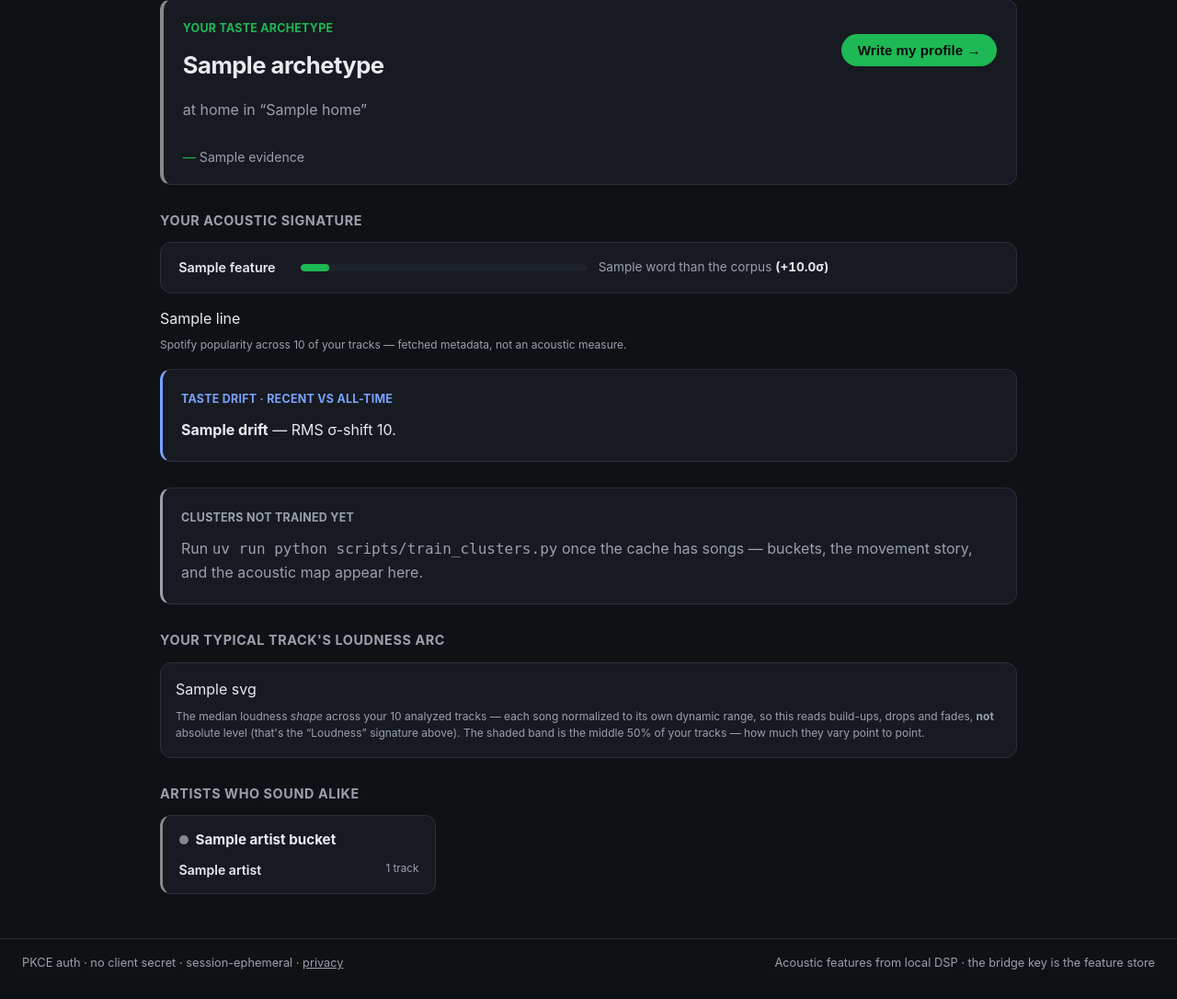
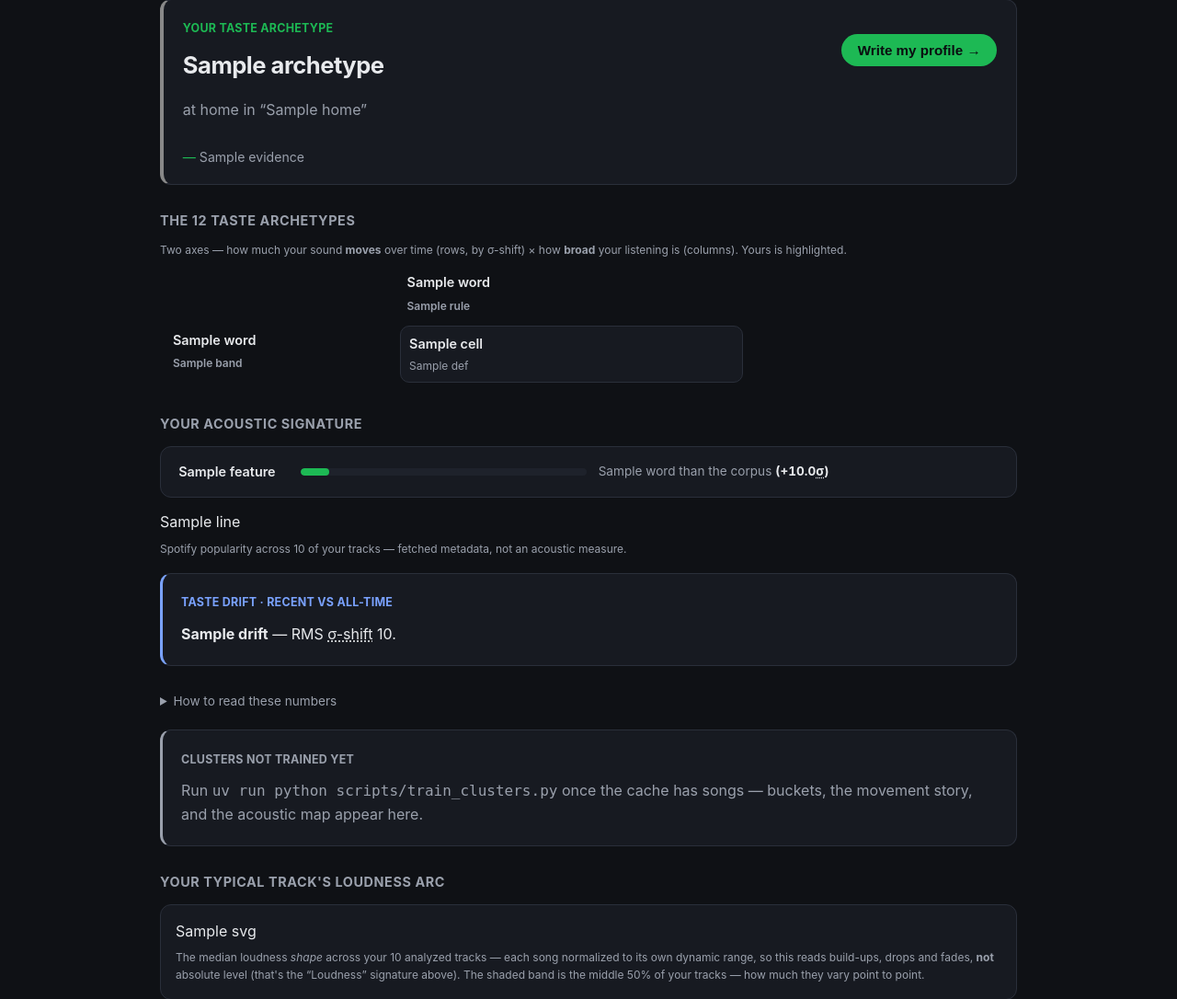
Before and after one commit to JordanVercillo/audio-agentic-pipeline, a FastAPI app: template src/webapp/templates/analytics.html in a window 1280 px wide. Shown: the part 171-1257 px from the top of the page at 92% size. Before the commit the page ends 1225 px from the top, so only its background shows below. Run offline with FastAPI, Linux system fonts and the light colour scheme; the template is opened without the code that fills it: most values are stand-ins (such as "Sample title", 1, 10 or a date in 2020); parts of the project's set-up code (start-up, migrations or seed data) failed here and were passed over.

Commit message:
N1 stats/σ explainer + N2 12-archetype taxonomy (orchestrated: webapp-expert)
N2 — a 12-cell 'The {motion} × {breadth}' taxonomy grid on /analytics with the
user's cell highlighted. Single source of truth: lifted derive_archetype's inline
breadth thresholds (0.70/0.85) into shared _LOYALIST_MIN/_DUALIST_MIN constants
and centralized the name format in archetype_name(), so archetype_taxonomy()
derives every name/σ-band/rule from the SAME constants the classifier uses —
the page can't drift from derive_archetype (proven by a band-probe test).
Behavior of derive_archetype unchanged.

N1 — plain-language explainers for σ / standard deviation / percentile: a
keyboard-accessible <details> 'how to read these numbers' on /analytics and
/explore, plus <abbr> hover glosses on the σ chips and drift line, and a
percentile clause on the corpus-basis popularity line. Deterministic, no LLM.

Grid scrolls in its own overflow-x:auto box (the wide-content pattern); no new
route/token/XSS surface. +2 pure tests, analytics + explore render tests
extended. 339 green; browser-validated live at 375px (page fits, grid scrolls,
guest pinned to 'The Anchored Loyalist').

Co-Authored-By: Claude Opus 4.8 <noreply@anthropic.com>

```diff
--- a/src/webapp/app.py
+++ b/src/webapp/app.py
@@ -40,7 +40,7 @@ from .analytics import (
     popularity_context,
     scatter_svg,
 )
-from .archetype import derive_archetype
+from .archetype import archetype_taxonomy, derive_archetype
 from .explore import (
     catalog_groups,
     histogram_svg,
@@ -413,7 +413,8 @@ def create_app() -> FastAPI:
 
         ctx: dict[str, Any] = {"authed": True, "trained": False, "archetype": None,
                                "coverage": taste.get("coverage"),
-                               "drift": taste.get("drift")}
+                               "drift": taste.get("drift"),
+                               "taxonomy": archetype_taxonomy()}  # N2: static reference grid
         # Signature works even before any model is trained (population stats only).
         population = list(cache.all_features().values())
         ctx["signature"] = acoustic_signature(list(cached.values()), population)
--- a/src/webapp/archetype.py
+++ b/src/webapp/archetype.py
@@ -20,6 +20,8 @@ from typing import Any, Optional
 
 _MOTION_BANDS = [(0.15, "Anchored"), (0.35, "Drifting"), (0.60, "Roaming")]
 _MOTION_MAX = "Shape-shifting"
+_LOYALIST_MIN = 0.70   # one sound ≥70% of top songs → Loyalist
+_DUALIST_MIN = 0.85    # top two sounds together ≥85% → Dualist
 
 
 def _motion_word(score: Optional[float]) -> Optional[str]:
@@ -53,10 +55,10 @@ def derive_archetype(per_window_clusters: dict[str, list[int]],
     top_share = top_n / total
     two_share = (top_n + (ordered[1][1] if len(ordered) > 1 else 0)) / total
 
-    if top_share >= 0.70 or len(ordered) == 1:
+    if top_share >= _LOYALIST_MIN or len(ordered) == 1:
         breadth = "Loyalist"
         breadth_fact = f"{round(100 * top_share)}% of your top songs live in one sound"
-    elif two_share >= 0.85:
+    elif two_share >= _DUALIST_MIN:
         breadth = "Dualist"
         breadth_fact = (f"two sounds cover {round(100 * two_share)}% of your listening")
     else:
@@ -65,7 +67,7 @@ def derive_archetype(per_window_clusters: dict[str, list[int]],
 
     home = labels.get(str(top_cid), f"Cluster {top_cid}")
     motion = _motion_word((drift or {}).get("score"))
-    name = f"The {motion} {breadth}" if motion else f"The {breadth}"
+    name = archetype_name(motion, breadth)
 
     evidence = [f"home sound “{home}” — {round(100 * top_share)}% of your top songs",
                 breadth_fact]
@@ -77,3 +79,77 @@ def derive_archetype(per_window_clusters: dict[str, list[int]],
 
     return {"name": name, "home": home, "home_color_id": int(top_cid),
             "breadth": breadth, "motion": motion, "evidence": evidence}
+
+
+# ── the taxonomy: single source of truth for the /analytics 12-cell grid ─────
+# Plain-language clauses per axis word. Thresholds are NEVER re-typed here — they
+# derive from the band / percent constants above, so the reference grid can't
+# drift from derive_archetype. Adding a motion/breadth word without a clause here
+# trips the taxonomy test loudly (intended tripwire).
+_MOTION_DEF = {
+    "Anchored": "your recent sound barely moves from your all-time average",
+    "Drifting": "your recent sound has edged away from your all-time average",
+    "Roaming": "your recent sound has travelled well away from your all-time average",
+    "Shape-shifting": "your recent listening looks little like your all-time sound",
+}
+_BREADTH_DEF = {
+    "Loyalist": "one sound owns most of your rotation",
+    "Dualist": "two sounds split most of your rotation",
+    "Eclectic": "your songs spread across many sounds",
+}
+
+
+def archetype_name(motion: Optional[str], breadth: str) -> str:
+    """The archetype's display name — the ONE place the "The {motion} {breadth}"
+    format lives, shared by derive_archetype and archetype_taxonomy."""
+    return f"The {motion} {breadth}" if motion else f"The {breadth}"
+
+
+def _motion_rows() -> list[dict[str, Any]]:
+    """The 4 motion tiers as ordered rows with human σ-band text, derived from
+    _MOTION_BANDS + _MOTION_MAX so the ranges mirror _motion_word (half-open
+    [lo, hi) === score < upper)."""
+    rows: list[dict[str, Any]] = []
+    lo = 0.0
+    for hi, word in _MOTION_BANDS:
+        band = (f"σ-shift under {hi:g}" if lo == 0.0 else f"σ-shift {lo:g}–{hi:g}")
+        rows.append({"word": word, "band": band})
+        lo = hi
+    rows.append({"word": _MOTION_MAX, "band": f"σ-shift {lo:g} or more"})
+    return rows
+
+
+def _breadth_rows() -> list[dict[str, Any]]:
+    """The 3 breadth tiers with the exact rule that earns each — percentages
+    derive from _LOYALIST_MIN / _DUALIST_MIN (the SAME constants the classifier
+    tests against)."""
+    return [
+        {"word": "Loyalist",
+         "rule": f"one sound is ≥{round(100 * _LOYALIST_MIN)}% of your top songs"},
+        {"word": "Dualist",
+         "rule": f"your top two sounds together cover ≥{round(100 * _DUALIST_MIN)}%"},
+        {"word": "Eclectic", "rule": "no one or two sounds dominate"},
+    ]
+
+
+def archetype_taxonomy() -> dict[str, Any]:
+    """The full 4×3 archetype grid + the thresholds that earn each cell.
+
+    Single source of truth for the /analytics taxonomy section: every name,
+    σ-band and breadth-rule is DERIVED from the same module constants
+    derive_archetype uses, so the reference grid can never disagree with the
+    classifier. Pure + deterministic (no args, no I/O). `grid` and `cells`
+    share the same cell dicts, so they cannot diverge."""
+    motions, breadths = _motion_rows(), _breadth_rows()
+    grid: list[dict[str, Any]] = []
+    cells: list[dict[str, Any]] = []
+    for m in motions:
+        row_cells: list[dict[str, Any]] = []
+        for b in breadths:
+            cell = {"name": archetype_name(m["word"], b["word"]),
+                    "motion": m["word"], "breadth": b["word"],
+                    "def": f"{_MOTION_DEF[m['word']]}, and {_BREADTH_DEF[b['word']]}."}
+            row_cells.append(cell)
+            cells.append(cell)
+        grid.append({"motion": m, "cells": row_cells})
+    return {"breadths": breadths, "grid": grid, "cells": cells}
--- a/src/webapp/static/style.css
+++ b/src/webapp/static/style.css
@@ -304,4 +304,31 @@ a.artist:hover { border-color: var(--spotify); }
   .sig-word { grid-column: 1 / -1; }
   header.site, footer.site { padding: .8rem 1rem; }
   header nav { gap: 1rem; }
+  .how-to-read dl { grid-template-columns: 1fr; gap: .05rem; }
+  .how-to-read dd { margin: 0 0 .5rem; }
 }
+
+/* ── stats explainer (N1) ── */
+.how-to-read { margin: .75rem 0 1.25rem; }
+.how-to-read summary { color: var(--muted); cursor: pointer; font-size: .85rem; }
+.how-to-read summary:hover { color: var(--ink); }
+.how-to-read dl { margin: .7rem 0 0; display: grid;
+  grid-template-columns: max-content 1fr; gap: .3rem .9rem; max-width: 46rem; }
+.how-to-read dt { color: var(--ink); font-weight: 600; font-size: .82rem; }
+.how-to-read dd { color: var(--muted); font-size: .82rem; margin: 0; }
+abbr.stat-abbr { text-decoration: underline dotted; text-underline-offset: 2px; cursor: help; }
+
+/* ── the 12-archetype taxonomy (N2) ── */
+.tax-wrap { overflow-x: auto; margin: .25rem 0 1.5rem; }  /* wide grid scrolls in its own box */
+table.tax { border-collapse: separate; border-spacing: 6px; min-width: 40rem; }
+table.tax th, table.tax td { text-align: left; vertical-align: top; }
+table.tax thead th, table.tax tbody th { font-weight: 600; padding: .3rem .5rem; }
+.tax-corner { background: transparent; border: 0; }
+.tax-word { display: block; color: var(--ink); font-size: .9rem; }
+.tax-cell { background: var(--panel); border: 1px solid var(--line);
+  border-radius: 10px; padding: .5rem .6rem; min-width: 10rem; }
+.tax-cell.is-current { border-color: var(--spotify); background: var(--hit); }
+.tax-name { display: block; color: var(--ink); font-weight: 600; font-size: .9rem; }
+.tax-def { display: block; margin-top: .2rem; }
+.tax-you { color: var(--spotify); font-weight: 700; font-size: .72rem;
+  text-transform: uppercase; letter-spacing: .04em; }
--- a/src/webapp/templates/analytics.html
+++ b/src/webapp/templates/analytics.html
@@ -24,6 +24,41 @@
   </div>
   {% endif %}
 
+  {% if taxonomy %}
+  <h2 class="section">The 12 taste archetypes</h2>
+  <p class="cap">Two axes — how much your sound <b>moves</b> over time (rows, by
+    σ-shift) × how <b>broad</b> your listening is (columns).{% if archetype and archetype.motion %}
+    Yours is highlighted.{% endif %}</p>
+  <div class="tax-wrap">
+    <table class="tax">
+      <thead>
+        <tr>
+          <td class="tax-corner"></td>
+          {% for b in taxonomy.breadths %}
+          <th scope="col"><span class="tax-word">{{ b.word }}</span>
+            <span class="cap">{{ b.rule }}</span></th>
+          {% endfor %}
+        </tr>
+      </thead>
+      <tbody>
+        {% for row in taxonomy.grid %}
+        <tr>
+          <th scope="row"><span class="tax-word">{{ row.motion.word }}</span>
+            <span class="cap">{{ row.motion.band }}</span></th>
+          {% for cell in row.cells %}
+          {% set cur = archetype and archetype.motion == cell.motion and archetype.breadth == cell.breadth %}
+          <td class="tax-cell{{ ' is-current' if cur else '' }}"{% if cur %} aria-current="true"{% endif %}>
+            <span class="tax-name">{{ cell.name }}{% if cur %} <span class="tax-you">● you</span>{% endif %}</span>
+            <span class="cap tax-def">{{ cell.def }}</span>
+          </td>
+          {% endfor %}
+        </tr>
+        {% endfor %}
+      </tbody>
+    </table>
+  </div>
+  {% endif %}
+
   {% if signature %}
   <h2 class="section">Your acoustic signature</h2>
   <div class="sig">
@@ -32,7 +67,7 @@
       <span class="sig-name">{{ s.feature }}</span>
       <span class="sig-bar"><span class="sig-fill {{ 'neg' if s.z < 0 else '' }}"
             style="width: {{ (s.strength * 100)|round }}%"></span></span>
-      <span class="sig-word">{{ s.word }} than the corpus <b>({{ '%+.1f'|format(s.z) }}σ)</b></span>
+      <span class="sig-word">{{ s.word }} than the corpus <b>({{ '%+.1f'|format(s.z) }}<abbr class="stat-abbr" title="standard deviations from the corpus average — see “How to read these numbers”">σ</abbr>)</b></span>
     </div>
     {% endfor %}
   </div>
@@ -41,14 +76,29 @@
   {% if popularity %}
   <p class="pop-line">{{ popularity.line }}
     <span class="cap">Spotify popularity across {{ popularity.n }} of your tracks —
-      fetched metadata, not an acoustic measure.</span></p>
+      fetched metadata, not an acoustic measure.{% if popularity.basis == 'corpus' %}
+      The percentage is a <b>percentile</b> — the share of the corpus your rotation
+      out-populars.{% endif %}</span></p>
   {% endif %}
 
   {% if drift %}
   <div class="insight drift" style="margin-top:1rem">
     <div class="insight-badge">Taste drift · recent vs all-time</div>
-    <p><strong>{{ drift.label }}</strong> — RMS σ-shift {{ drift.score }}.</p>
+    <p><strong>{{ drift.label }}</strong> — RMS <abbr class="stat-abbr" title="standard-deviation shift: how far your recent sound moved from your all-time average">σ-shift</abbr> {{ drift.score }}.</p>
   </div>
+  {% endif %}
+
+  {% if signature or drift or popularity %}
+  <details class="how-to-read">
+    <summary>How to read these numbers</summary>
+    <dl>
+      <dt>Corpus</dt><dd>Every song we've analyzed — the shared yardstick your taste is compared against.</dd>
+      <dt>Standard deviation (σ)</dt><dd>How spread out the corpus is on a feature. One σ ≈ one typical step from the average.</dd>
+      <dt>A σ chip, e.g. +0.2σ</dt><dd>Your average sits 0.2 of a typical step <em>above</em> the corpus (a minus sign = below). Bigger = more distinctive; past about ±2σ you're in the top or bottom few percent.</dd>
+      <dt>σ-shift (taste drift)</dt><dd>The same σ ruler applied over time: how far your recent sound moved from your all-time average. Near 0 is steady.</dd>
+      <dt>Percentile</dt><dd>“more mainstream than 63%” means 63 of every 100 corpus songs rank below your average — a rank from 0–100, not a score.</dd>
+    </dl>
+  </details>
   {% endif %}
 
   {% if trained %}
--- a/src/webapp/test_explore.py
+++ b/src/webapp/test_explore.py
@@ -177,6 +177,8 @@ def test_explore_happy_path(client, monkeypatch, tmp_path):
     assert "Danceability" in r.text and "tier-badge derived" in r.text
     assert 'class="hist"' in r.text                      # population histogram
     assert "your median" in r.text.lower()               # percentile chip
+    assert 'class="how-to-read"' in r.text and "How to read the percentile" in r.text  # N1
+    assert "at or below" in r.text
     assert 'class="cluster-map"' in r.text               # the scatter rendered
     assert "Last 4 weeks" in r.text                      # window strip
     # unknown feature falls back gracefully
```
Also changed, not shown: src/webapp/templates/explore.html (+11 -1 lines), src/webapp/test_webapp.py (+49 -1 lines).
